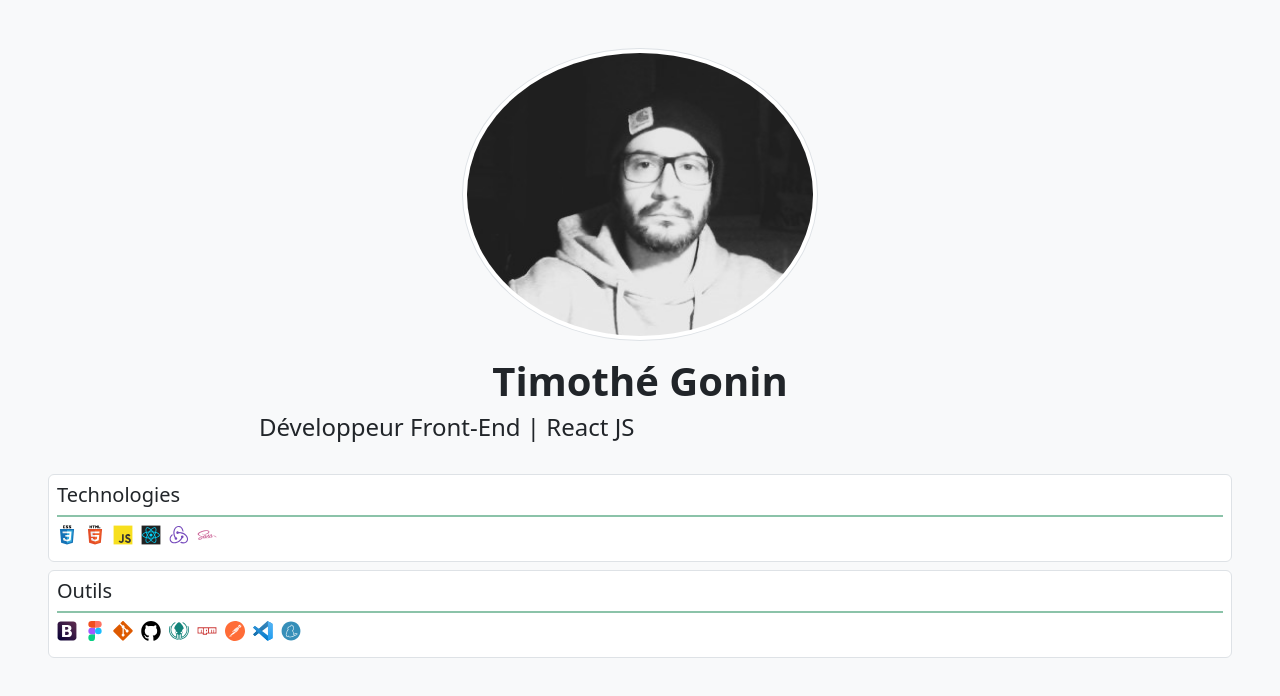
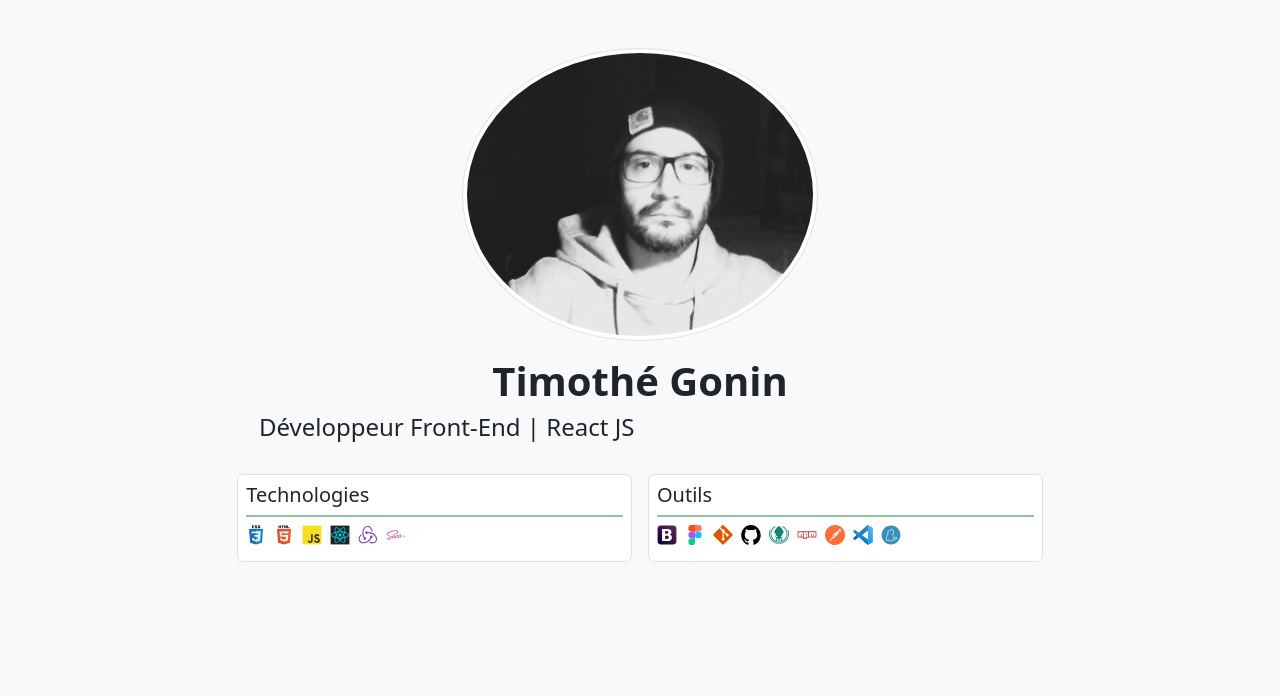
Before and after one commit to timothegonin/portfolio, a React (Create React App) app: page / in a window 1280 px wide. Shown: the top 696 px of the page. Built offline with nearby package versions, Linux system fonts and the light colour scheme.

Commit message:
💄 tech/tools stack responsive behavior

```diff
--- a/src/components/Jumbotron.jsx
+++ b/src/components/Jumbotron.jsx
@@ -27,9 +27,11 @@ const Jumbotron = () => {
 					Développeur <span className="text-nowrap">Front-End | React JS</span>
 				</h2>
 			</div>
-			<section className="p-2 border border-1 rounded my-2 bg-white">
+
+			<div className="d-flex flex-column flex-md-row gap-md-3 justify-content-center">
+				<section className="p-2 border border-1 rounded my-2 bg-white col-12 col-md-4">
 					<h3 className="text-start fs-5">Technologies</h3>
-				<hr class="border border-success border-1 opacity-50 m-0"></hr>
+					<hr className="border border-success border-1 opacity-50 m-0"></hr>
 					<Stack direction="horizontal" gap={2} className=" flex-wrap my-2">
 						<img src={TechIcons.CssIcon} alt="Css icon" />
 						<img src={TechIcons.HtmlIcon} alt="Html5 icon" />
@@ -40,9 +42,9 @@ const Jumbotron = () => {
 					</Stack>
 				</section>
 
-			<section className="p-2 border border-1 rounded my-2 bg-white">
+				<section className="p-2 border border-1 rounded my-2 bg-white col-12 col-md-4">
 					<h3 className="text-start fs-5">Outils</h3>
-				<hr class="border border-success border-1 opacity-50 m-0"></hr>
+					<hr className="border border-success border-1 opacity-50 m-0"></hr>
 					<Stack direction="horizontal" gap={2} className="flex-wrap my-2">
 						<img src={TechIcons.BootstrapIcon} alt="Bostrap icon" />
 						<img src={TechIcons.FigmaIcon} alt="Figma icon" />
@@ -56,6 +58,7 @@ const Jumbotron = () => {
 					</Stack>
 				</section>
 			</div>
+		</div>
 	);
 };
 
```
Lines whose indentation alone changed are shown as unchanged.
